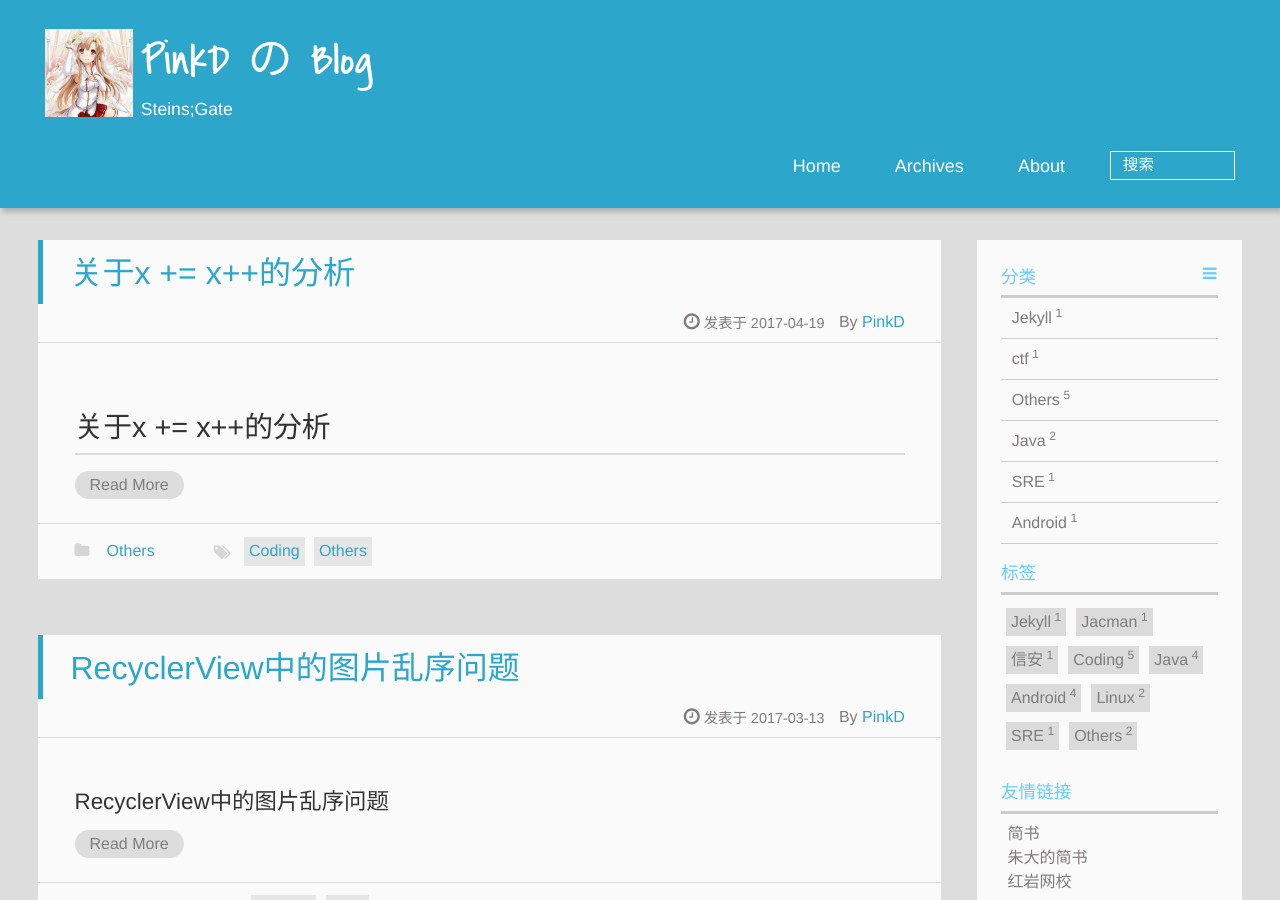
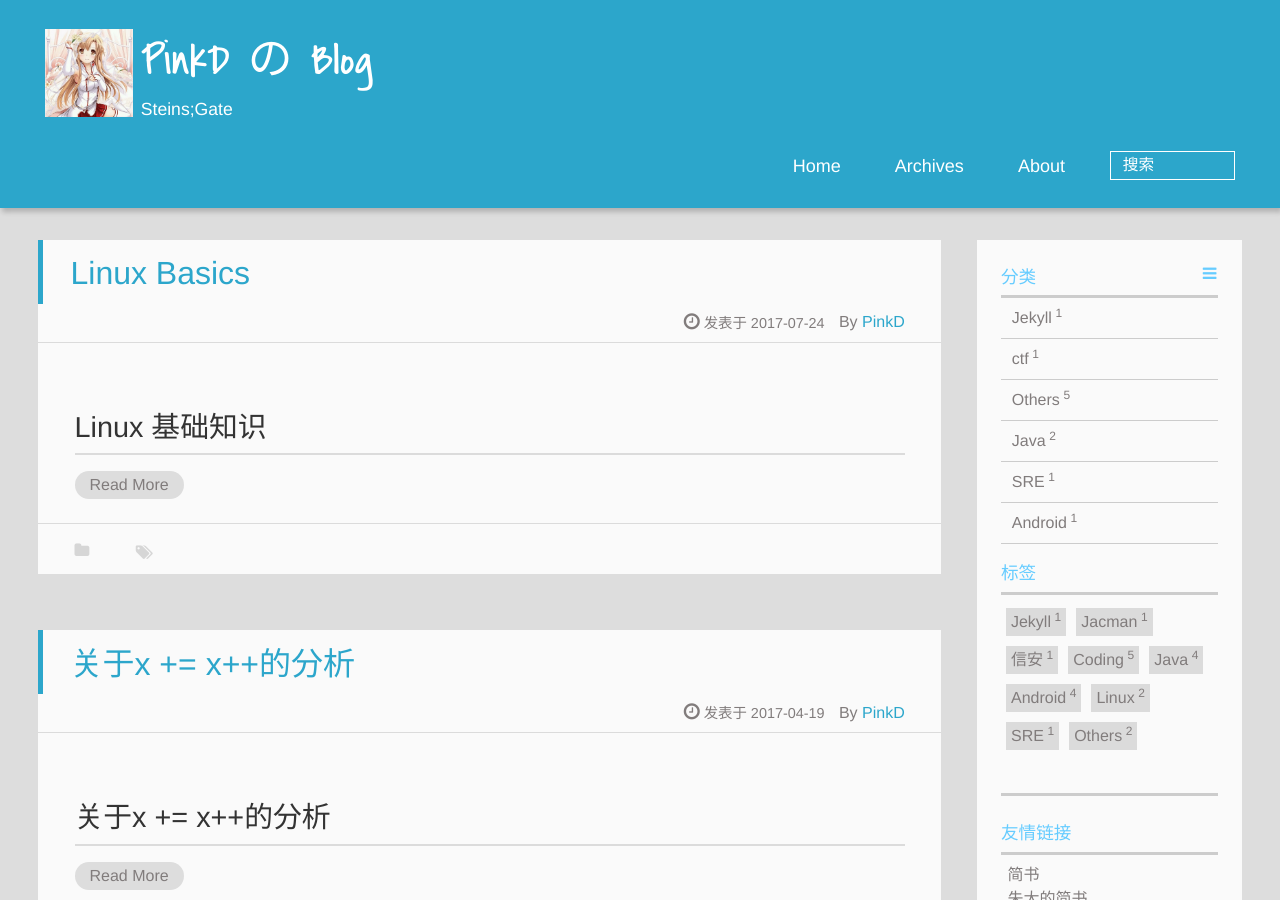
Before and after one commit to PinkD/pinkd.github.io, a Jekyll site: the page built from index.html, in a window 1280 px wide and 900 px high. Built offline with Jekyll 4.4.1, drawn with Linux system fonts in a browser that asks for light colours; a script that is not in the unit is left out; the list of posts is cut into pages by our own code; some of the changed lines change nothing that is shown.

Commit message:
add Linux Basics

```diff
--- a/_config.yml
+++ b/_config.yml
@@ -44,8 +44,8 @@ menu:
 widgets:
 - category
 - tag
+- github-card
 - links
-- github-card
 ## provide seven widgets:category,tag,rss,archive,tagcloud,links,weibo,douban
 
 
--- /dev/null
+++ b/_posts/2017-7-24-Linux-Basics.md
@@ -0,0 +1,372 @@
+# Linux 基础知识
+
+## 从文件说起
+
+在Linux当中，**万物皆文件**。
+
+- 文件（包括可执行文、媒体文件、一般文件等）
+- 文件夹
+- 设备
+
+### 文件的基本属性
+
+#### 文件属性分类
+
+文件属性分四类，如下：
+
+
+|文件类型|所有者权限|所属组权限|其他人权限|
+|------|---------|--------|--------|
+|d     |rwx      |rwx     |rwx     |
+
+当然，除了这些属性之外还有一些不常用的属性，详见 #TODO
+
+##### 文件类型
+
+有这些：
+
+- \-
+- d
+- l
+- b
+- c
+
+分别对应：
+
+- file(文件)
+- directory(目录)
+- link(链接)
+- block device(块设备，如磁盘，详见 操作系统课程)
+- character device(字符设备，如鼠标，同上)
+
+##### 三个rwx
+
+所有者(owner) 所属组(group)和其他人(others)权限都是分三位，分别代表 `rwx` ，如果三位都为1，就是 `777` ，所以一言不和就 `chmod 777 .` 是非常危险的。
+最常用的文件属性是 `644` (所有者读写，其他只读)。
+有的对安全性要求比较高的文件(比如私钥)甚至要求 `600`。
+
+##### 更改文件属性
+
+见常用命令。
+
+### 文件的基本操作
+
+见常用命令。
+
+## 常用命令
+
+注： `[]` 为可选参数， `<>` 为必选参数。
+
+### ls
+
+这应该是Linux中使用次数最多的命令，没有之一。
+
+常见参数：
+
+- 不使用参数，列出当前目录下非隐藏文件
+- `-a, --all` 列出所有文件
+- `-l` 详情
+- `-h, --human-readable` 以合适的大小单位显示，而不是默认的字节
+
+注：bash有个默认加载，在 `~/.bashrc` ，如果是Ubuntu，会有一个 `alias ll="ls -alF"` ，我一般会给它加个 `-h` 。
+
+啥，你问我查看文件夹怎么办？
+
+### man
+
+- **Read the fucking manual plz.**
+- **有问题问男人**
+- 其实它叫手册，比 `<command> --help` 更加详细。
+- 所以本文中未列出的参数自己查手册或者help吧
+
+### cat
+
+将文件显示到标准输出流。
+
+用法(Usage)： `cat <file>`
+
+### mv
+
+移动文件。
+
+用法(Usage)： `mv [options] <source file> <destination file>`
+
+~~所以 `rename` 存在的意义是什么？~~
+
+### cp
+
+复制文件。
+
+用法(Usage)： `cp [options] <source file> <destination file>`
+
+常见参数：
+
+- `-r` 递归复制，复制文件夹时必须加此参数
+
+### ln
+
+创建链接。这比 ~~辣鸡~~ Widoge里的快捷方式强大多了。
+
+用法(Usage)： `ln [options] <target> <link name>`
+
+常见参数：
+
+- `-f, --force` 覆盖前不询问
+- `-s, --symbolic` 创建软链接
+
+所以一般使用 `ln -sf <target> <link name>`
+
+软链接和硬链接的区别：软链接相当于Widoge里的快捷方式，储存了目标的位置等信息，不过比快捷方式强大。硬链接是创建了另一个索引节点。只有当所有的索引节点都被删除时，文件才会被标记为失效，可能被写入操作覆盖。
+
+### grep
+
+一个正则匹配的强大命令。
+
+用法：自己找男人。
+
+常与管道符 `|` 连用。如： `ll | grep test` ，筛选出当前目录下含有test的文件。
+
+有个蛋疼的问题，grep会显示
+
+### ps
+
+查看所有进程。
+
+一般 `ps -aux`
+
+和grep连用。 `ps -aux | grep init` 。会发现grep程序也在结果里面，可以用 `grep -v grep` 去掉。
+
+### tar
+
+打包。
+
+仅打包： `tar -cvf <filename>.tar <files>`
+打包且压缩： `tar -zcvf <filename>.tar.gz <files>`
+解压：将上述的c(compress)换成x(exact)。
+其中：v是显示详情，f是覆盖，具体请 `man tar`
+
+### tee
+
+将标准输入复制到每个指定文件，并显示到标准输出。
+
+看个例子： `echo test | tee test1 test2 test3`
+
+以上代码会显示 `test` ，并在
+
+### chmod
+
+修改文件保护位，在文件部分提到了，分三个部分。用三个8进制数字代替。
+
+
+用法(Usage)： `chmod [OPTION] mode <file>`
+
+一般 `chmod 644 <file>` 。目录一般 `755` ， `r` 只能保证可以列目录， `x` 才能保证可以 `cd` 进去(From haruue)。可以加 `-r` 递归。
+
+`~/.ssh/` 下的key必须设置成 `600` ，否则会提示无法使用。
+
+### chown
+
+修改文件所有者。
+
+用法(Usage)： `chown [OPTION] <OWNER>[:<GROUP>] <file>`
+
+一般 `chown pinkd:pinkd <file>` 。可以加 `-r` 递归。
+
+### mount
+
+挂载设备。使用 `umount` 卸载。
+
+`mount [options] <device> <dir>`
+
+挂载一般的磁盘： `mount /dev/sdb1 /mnt`
+挂载iso文件： `mount -t iso9660 /mnt/archlinux.iso /cdrom`
+
+### curl
+
+神器，需要安装，最常用的就是查看http请求的详情。比如： `curl -v dl.google.com` ，结果就不贴了，太长。详见 `man curl` 。
+
+### nc
+
+神器，用来判断某个端口是否打开，还可以传输文件 ~~，甚至可以反弹shell。~~
+
+`nc -vv www.baidu.com 80`
+
+### rm
+
+删除文件， 目录需要 `-r` ， 有些文件需要 `-f` 。 ~~所以就有了 `rm -rf /` 。~~
+
+### dd
+
+`Copy a file, converting and formatting according to the operands.`
+
+核武器，可以用来备份、恢复，可以用来复制文件 ~~，还可以用来全盘填0。~~
+`dd if=/dev/zero of=/dev/sda` ~~全盘填0~~
+`dd if=/dev/sda2 of=/dev/sdb2 bs=4096 conv=noerror` 克隆分区
+`dd if=/dev/fd0 of=MBRboot.img bs=512 count=2` 备份MBR
+
+其他用法和参数自行 `man`
+
+### mkfs
+
+格式化。一般 `mkfs.ext4 /dev/sdx#` 。
+
+### alias
+
+设置alias。比如： `alias ll="ls -lah"`
+你甚至可以折腾git： `alias gta="git add"
+
+### 其他命令
+
+- `whoami` 如果你在别人的电脑上执行这个输出是 `root` 就很棒了
+- `id` 查看用户和组的id。
+- `which` 查找可执行文件完整路径
+- `file` 查看文件类型，很强大
+- `ping`
+- `traceroute`
+- `nslookup` 查域名
+- `awk` 比grep更强大，Haruue会用，然而我并不会
+- `sort`
+- `echo`
+- `top` 查看系统状态，相当于 `taskmgr` 。
+- `htop` 上一个的升级版。吃我一记安利（其实我是被49安利的）
+- `df` 查看文件系统状态。 `-h, --human-readable`
+- `du` 统计当前目录大小。 常用 `-h, --human-readable` , `-s, --summarize`
+- `lsblk` 查看块设备，加 `-f` 可看到 `UUID`
+- `useradd`
+- `groupadd`
+- `pwd` 显示目前的目录
+- `touch` 创建一个文件，默认 `644`
+- `swapon/swapoff` 设置交换分区/文件
+- `date` 看看时间
+- `kill <pid>` 杀死某个进程
+- `pkill <process name>` 杀死某个名字的进程
+
+
+## 包管理
+
+### apt
+
+debian系下的包管理器。常见用法：
+
+- `apt-get update` 更新仓库数据
+- `apt-cache search <regex>` 搜索目标包名
+- `apt-get upgrade` 更新系统(日常滚)
+- `apt-get install <package name>` 安装指定包
+
+### pacman
+
+ArchLinux下的包管理器，不仅仅是包管理器。常见用法：
+
+- `pacman -Sy` 更新仓库数据
+- `pacman -Syu` 日常滚
+- `pacman -Ss <package name>` 查找指定包
+- `pacman -S <package name>` 安装指定包
+
+### yum
+
+不用CentOS，自己查。[这儿](http://www.runoob.com/linux/linux-yum.html)有个参考。
+
+## vim
+
+### 常用操作
+
+- `i` insert 在当前位置切换到插入模式
+- `a` append 在当前位置后一位切换到插入模式
+- `esc` 编辑模式下退出编辑模式
+- `x` 删除光标所在位置的字符
+- `dd` 删除光标所在行
+- `u` undo
+- `ctrl+r` redo
+- `/` 搜索模式
+- `n` 搜索模式下下一个匹配项
+- `v` 选择
+- `y`  复制
+- `yy`  复制当行
+- `p` 粘贴
+- *以上某些操作加上数字n* 执行n次操作，如： `dd100` 删除100行。
+
+### 冒号操作
+
+- `:w` write
+- `:q` quit
+- `:wq` write and quit
+- `:q!` quit without save
+
+### Tips & Tricks for vim
+
+忘了 `sudo vim <file>` ，但想直接保存： `:w !sudo tee %` 。(From Haruue)
+解释一下： `:w` 在后面跟了参数的情况下，会将文件内容写入 `stdout` ，通过管道传输给后面的命令。原型是这样的 `:w !<command>`
+
+批量替换： `:%s,<source>,<destination>,g` 其中，分隔符逗号可以换成其他的某些符号，我习惯逗号。 `g` 是替换所有。
+
+~~啥，你问我emacs?我是vim党。~~
+
+## 一些符号和小技巧
+
+### `>`
+
+`echo 123 > test` ，将 `echo` 输出到 `stdout` 的 `"123"` 重定向到文件 `test` 。
+
+### `>>`
+
+`>` 为覆盖文件内容， `>>` 为追加文件内容。
+
+注意：0 是标准输入（STDIN），1 是标准输出（STDOUT），2 是标准错误输出（STDERR）。
+
+所以有这种写法： `<command> 1 > stdout.log 2 > stderr.log`
+
+### `<`
+
+将输入重定向到文件。
+
+### `|`
+
+管道符，将符号左边的 `stdout` 作为右边的 `stdin` 。比如：
+`ps -aux | grep docker`
+
+### `&`
+
+此行命令后台运行。例： `ping www.baidu.com &` 。
+这样的话后台就会一直 `ping` 。
+
+### `&&`
+
+相当于两个命令一起执行。例： `apt-get update && apt-get upgrade`
+
+### `~`
+
+用户目录。
+
+比如root就是 `/root` ,一般用户(username)就是 `/home/username` 。
+
+### `!!`
+
+上一条命令。
+
+### `!<command>`
+
+带上一次的参数再次执行那个命令执行。
+
+`pacman -Syu` ，忘了 `sudo` ，就可以 `sudo !!` 。
+
+### `$<num>`
+
+`<num>` 为数字，代表第num个命令行参数，在bash脚本中经常使用。
+
+### `$?`
+
+上一条命令的返回值。
+
+## 扩展
+
+### 换个shell玩儿
+
+haruue推荐了zsh，快捷配置可以用 [oh-my-zsh](https://github.com/robbyrussell/oh-my-zsh/) ，具体github上有安装过程。
+
+### lxc
+
+去 [这儿](http://blog.pinkd.online/sre/2016/11/27/ABC-of-lxc) 看看吧，之前写的，可能还有错的地方。
+
+### dcoker
+
+过几天再写。。。
```
